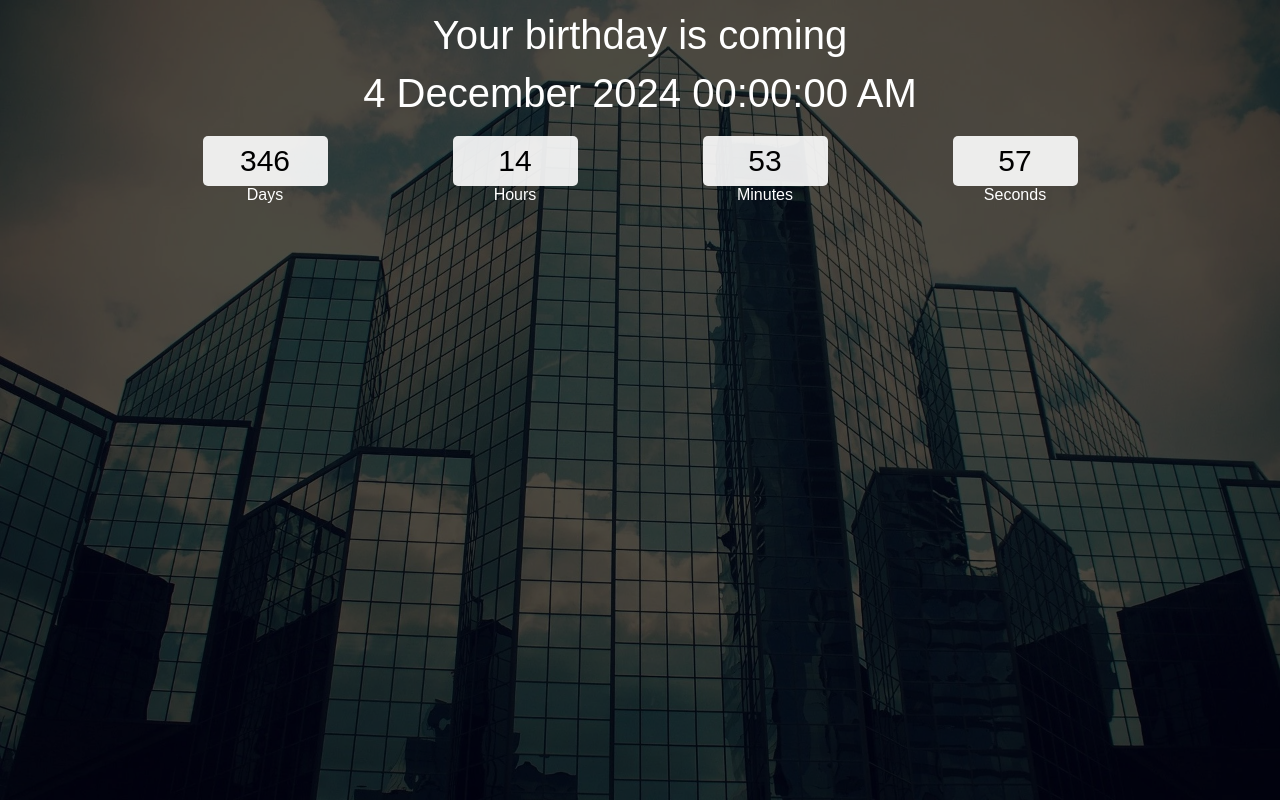
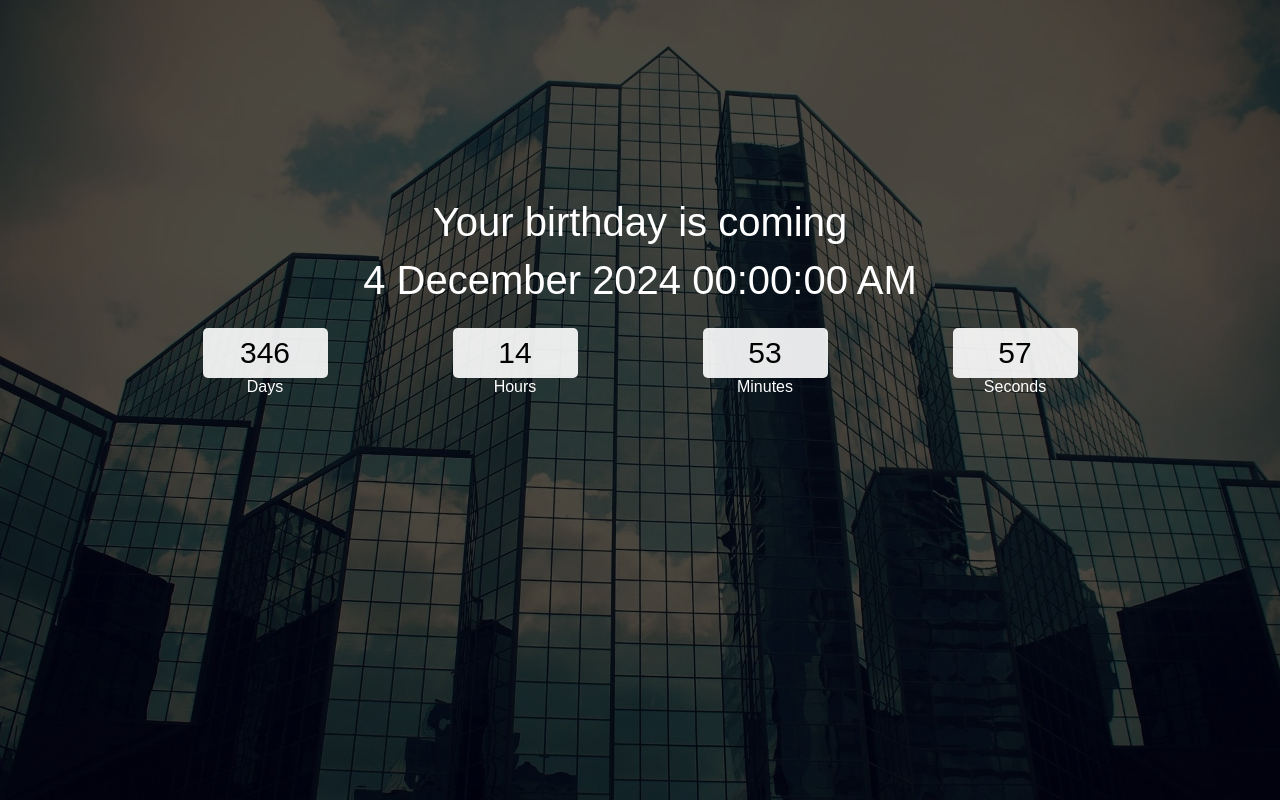
Before and after one commit to Soni-k/Countdown-App, a plain HTML site: page index.html in a window 1280 px wide. Drawn offline with Linux system fonts and the light colour scheme.

Commit message:
birthday

```diff
--- a/index.html
+++ b/index.html
@@ -15,7 +15,7 @@
         <div class="overlay">
 
             <div class="title">Your birthday is coming</div>
-            <div class="title" id="end-date">20 March 2022 10:00 PM</div>
+            <div class="titles" id="end-date">20 March 2022 10:00 PM</div>
 
             <div class="col">
                 <div>
--- a/style.css
+++ b/style.css
@@ -20,9 +20,16 @@
     align-items: center;
     flex-direction: column;
     background-color: rgba(0, 0, 0, 0.7);
+
 }
 
 .title {
+    margin-top: 200px;
+    color: white;
+    text-align: center;
+    font-size: 2.5rem;
+}
+.titles {
     margin-top: 13px;
     color: white;
     text-align: center;
@@ -30,7 +37,7 @@
 }
 
 .col {
-    margin-top: 20px;
+    margin-top: 25px;
     width: 90%;
     display: flex;
     justify-content: center;
```
